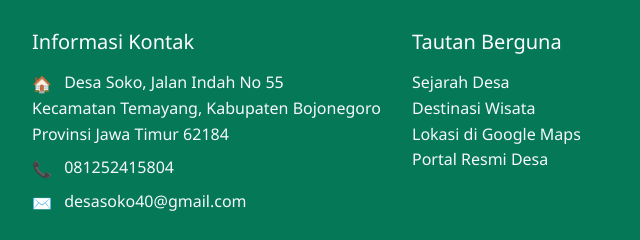
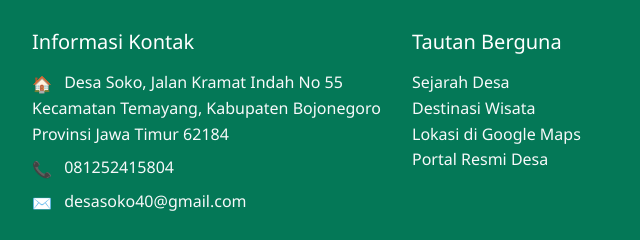
Before and after one commit to ridhonur23/WisataDesaSokoTemayang, a plain HTML site: page index.html in a window 1280 px wide. Shown: the part 7297-7537 px from the top of the page, 430-1070 px from the left. Drawn offline with Linux system fonts and the light colour scheme.

Commit message:
Update index.html

```diff
--- a/index.html
+++ b/index.html
@@ -1028,7 +1028,7 @@
             <div class="contact-info">
               <p class="text-light mb-2">
                 <i class="bi bi-house-door me-2"></i>
-                Desa Soko, Jalan Indah No 55<br />
+                Desa Soko, Jalan Kramat Indah No 55<br />
                 Kecamatan Temayang, Kabupaten Bojonegoro<br />
                 Provinsi Jawa Timur 62184
               </p>
```
